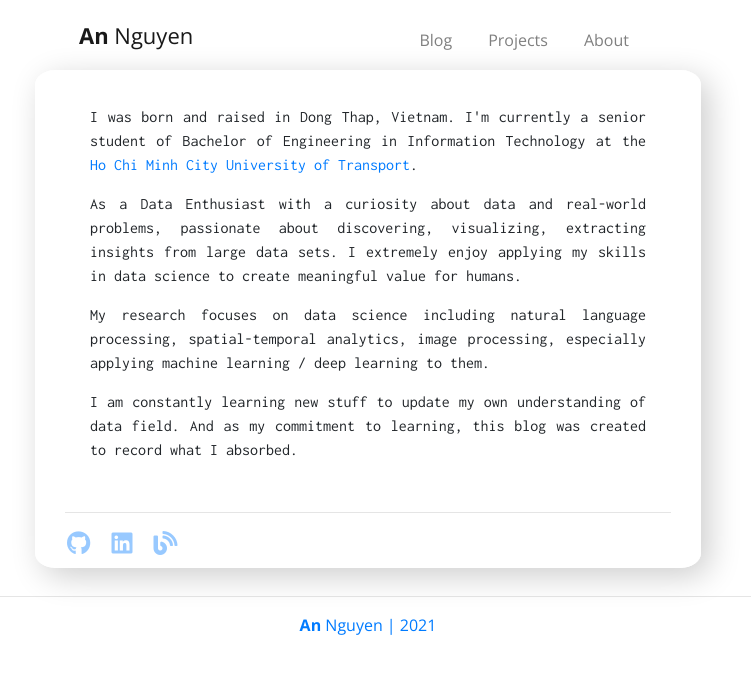
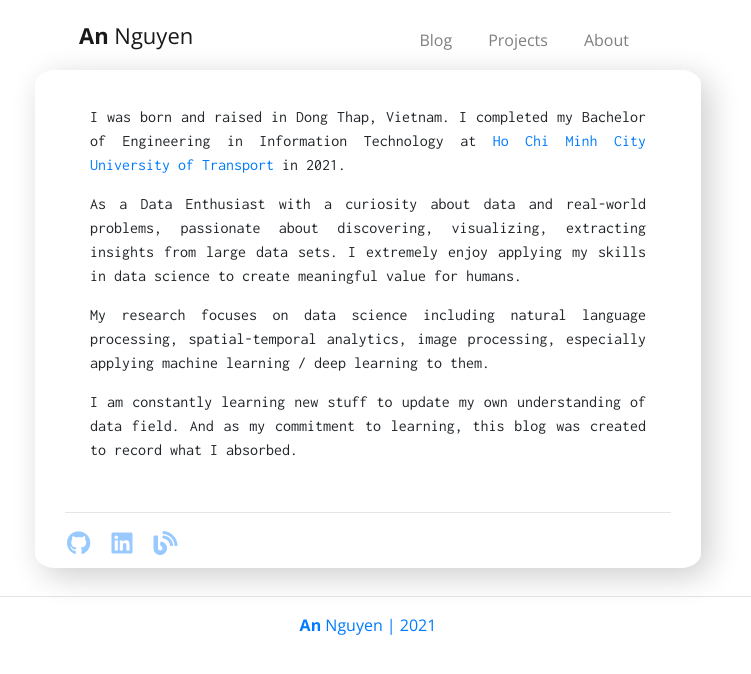
Before and after one commit to anthng/anthng.github.io, a Jekyll site: the page built from about.html, in a window 1280 px wide. Shown: the top 674 px of the page, without its empty margins (272-1023 px from the left). Built offline with Jekyll 4.4.1, drawn with Linux system fonts in a browser that asks for light colours; nearby versions of some CDN libraries.

Commit message:
update study program

```diff
--- a/about.html
+++ b/about.html
@@ -25,8 +25,7 @@ title: About
 
 <div class="container">
     <div class="about">
-        <p class="text-content">I was born and raised in Dong Thap, Vietnam. I'm currently a senior student of Bachelor of
-            Engineering in Information Technology at the <a target="_blank" href="https://ut.edu.vn/en">Ho Chi Minh City University of Transport</a>.
+        <p class="text-content">I was born and raised in Dong Thap, Vietnam. I completed my Bachelor of Engineering in Information Technology at <a target="_blank" href="https://ut.edu.vn/en">Ho Chi Minh City University of Transport</a> in 2021.
         <p class="text-content">As a Data Enthusiast with a curiosity about data and real-world problems, passionate about discovering, visualizing, extracting insights from large data sets. I extremely enjoy applying my skills in data science to create meaningful value for humans.
         </p>
         <p class="text-content">My research focuses on data science including natural language processing, spatial-temporal analytics, image processing, especially applying machine learning / deep learning to them.
```
